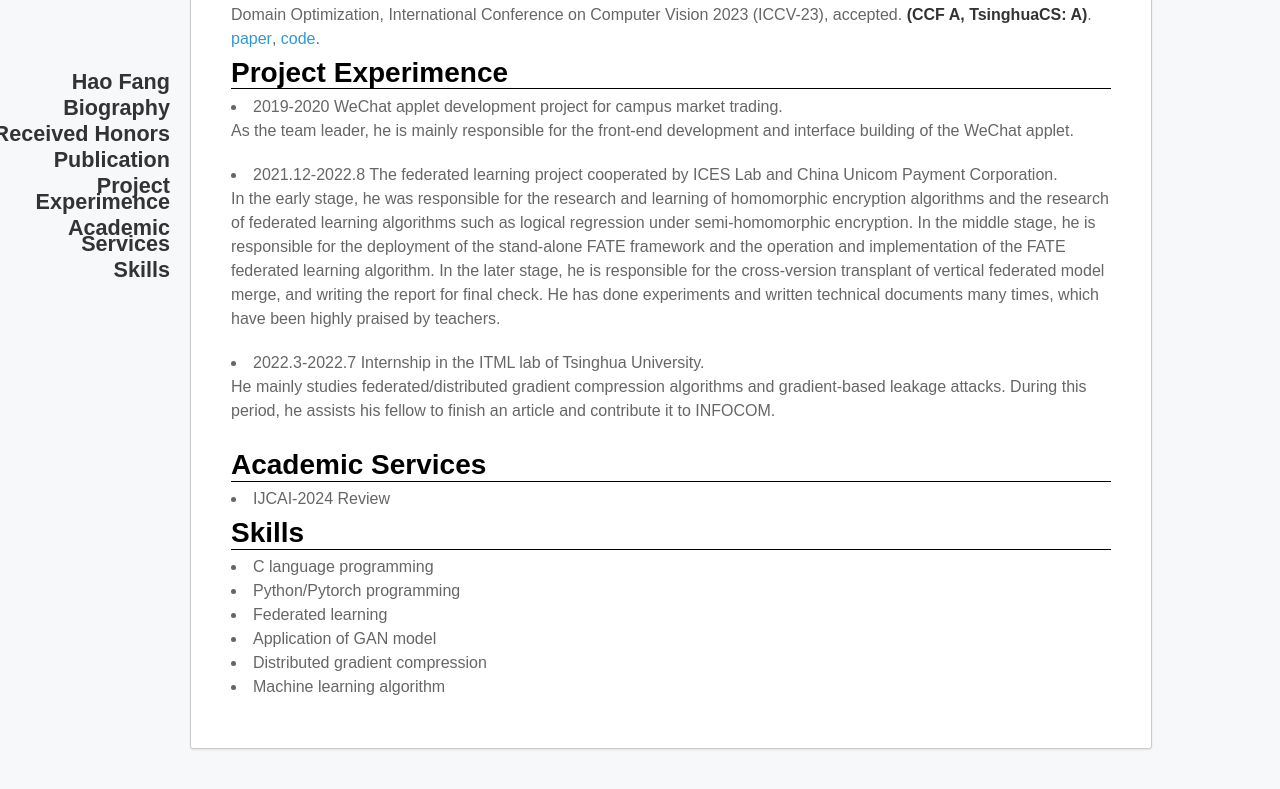
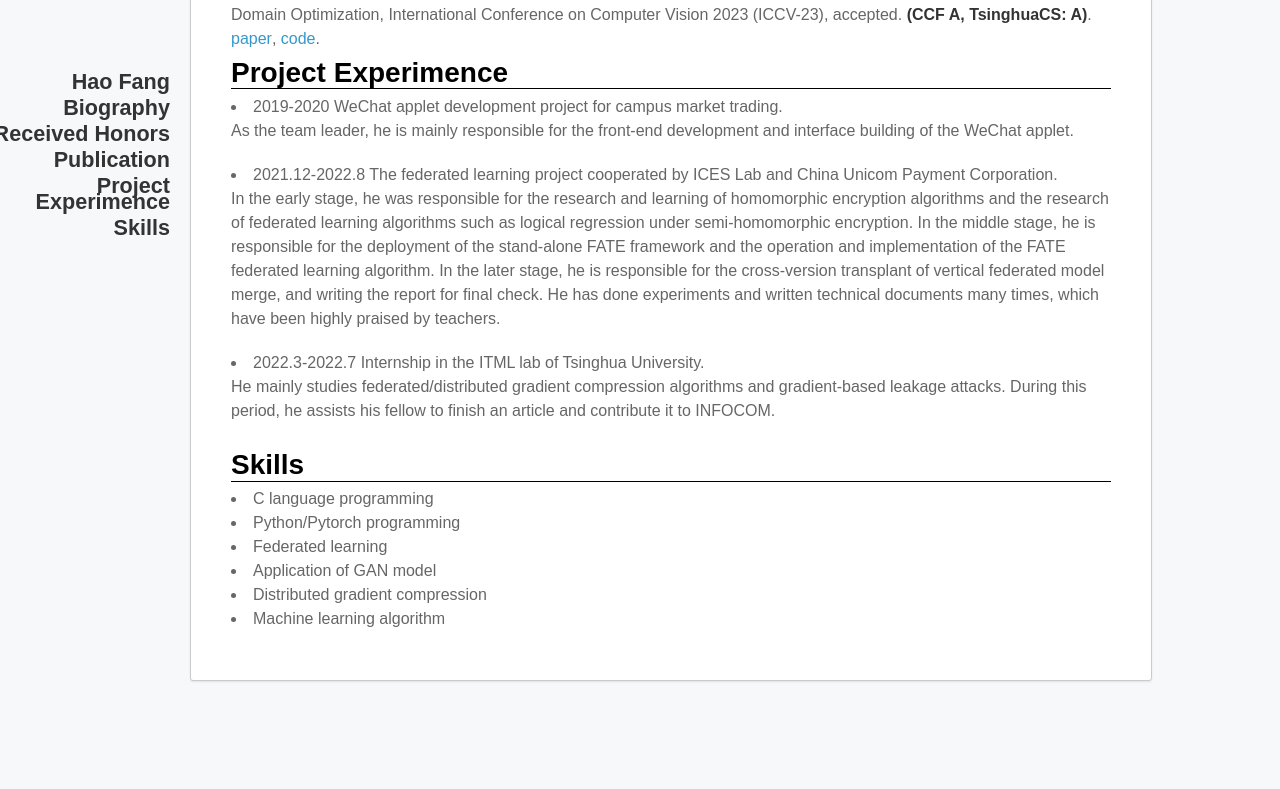
Before and after one commit to ffhibnese/ffhibnese.github.io, a Jekyll site: the page built from index.md, in a window 1280 px wide and 900 px high, scrolled down 901 px, cut to the strip 111-900 px from the top of the window. Built offline with Jekyll 4.4.1, drawn with Linux system fonts in a browser that asks for light colours; nearby versions of some CDN libraries; our own code applies the rules of GitHub Pages for plain Markdown files; after the commit the page ends 1733 px from its top, so only the background shows below that.

Commit message:
Update index.md

```diff
--- a/index.md
+++ b/index.md
@@ -77,14 +77,6 @@
 
 
 
-<table class="imgtable">
-  <tr>
-    <td width="100%">
-      <h2>Academic Services</h2>
-      <li>IJCAI-2024 Review</li>
-    </td>
-  </tr>
-</table>
 
 <table class="imgtable">
   <tr>
```
